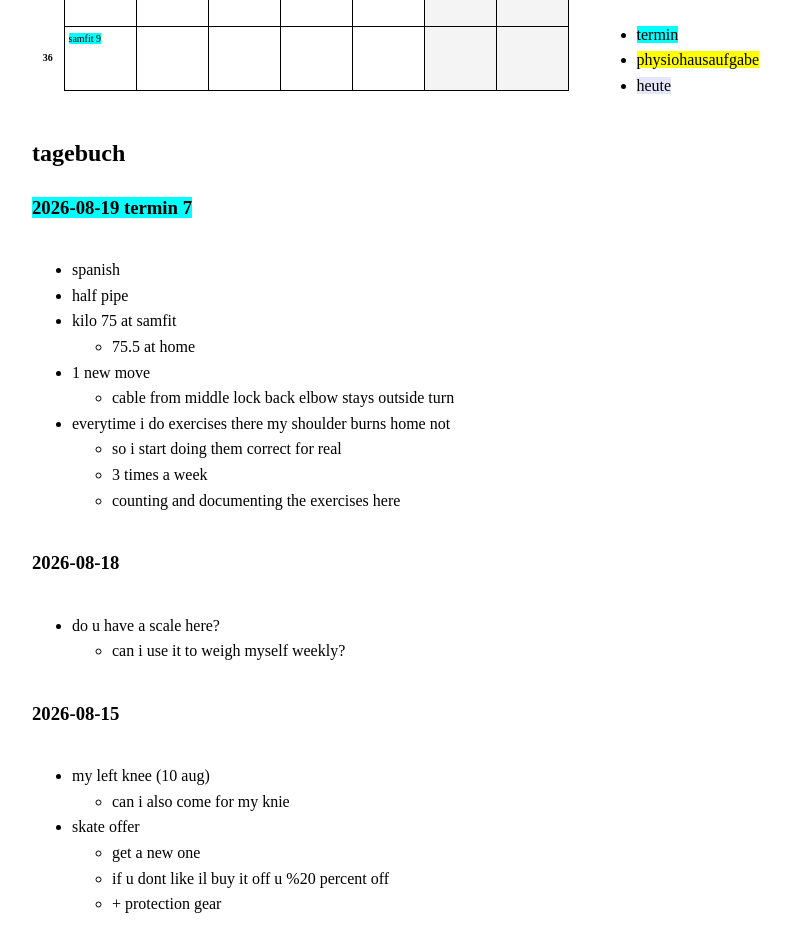
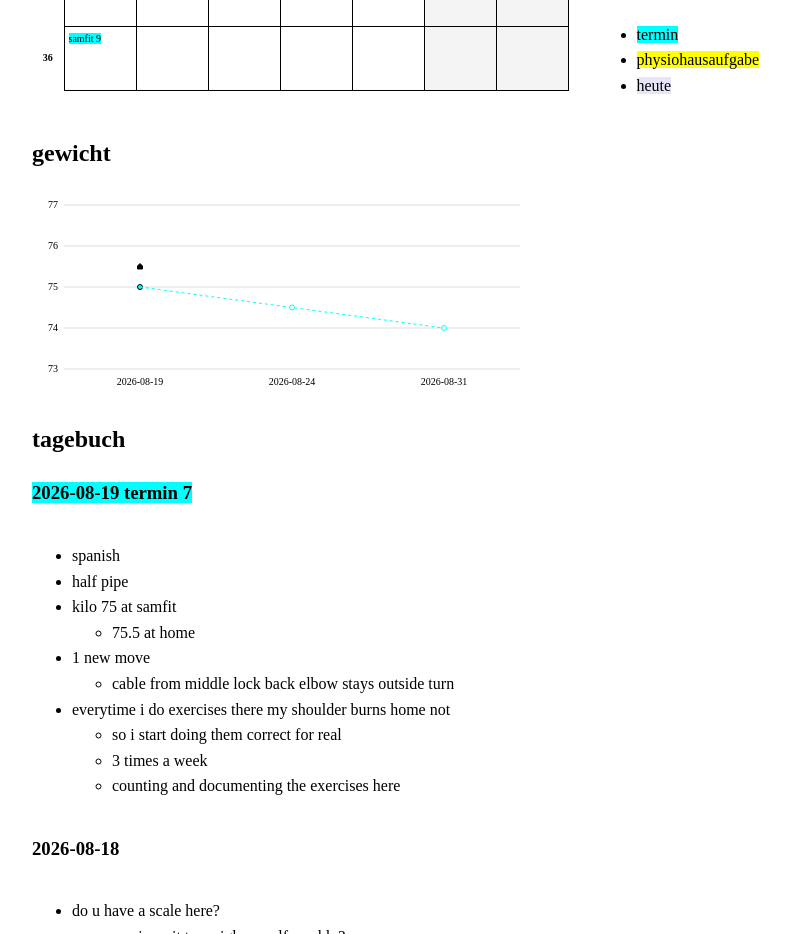
Before and after one commit to borawhocodess/salihboraozturk.com, a plain HTML site: page other/webpages/physio.html in a window 1280 px wide. Shown: the part 1000-1934 px from the top of the page, without its empty margins (0-790 px from the left). Drawn offline with Linux system fonts and the light colour scheme.

Commit message:
initialise gewicht tracking
Co-Authored-By: Claude Opus 5 <noreply@anthropic.com>

```diff
--- a/other/webpages/physio.html
+++ b/other/webpages/physio.html
@@ -29,6 +29,10 @@
             padding: 4px;
             vertical-align: top;
             white-space: nowrap;
+        }
+
+        svg.gewicht {
+            font-size: 10px;
         }
 
         body > ul {
@@ -209,6 +213,12 @@
         <li><mark class="today">heute</mark></li>
     </ul>
 
+    <h2>gewicht</h2>
+
+    <div style="display: inline-block; padding-right: 24px">
+        <svg class="gewicht" id="gewicht" width="536" height="200"></svg>
+    </div>
+
     <h2>tagebuch</h2>
 
     <h3><mark>2026-08-19 termin 7</mark></h3>
@@ -290,6 +300,115 @@
     <footer>&copy; 2026 sbo</footer>
 
     <script>
+        var gewicht = [
+            ["2026-08-19", 75, 75.5, null],
+            ["2026-08-24", null, null, 74.5],
+            ["2026-08-31", null, null, 74]
+        ];
+
+        var svg = document.getElementById("gewicht");
+
+        var width = 536;
+        var height = 200;
+        var padLeft = 32;
+        var padRight = 48;
+        var padTop = 12;
+        var padBottom = 24;
+
+        var values = [];
+
+        for (var i = 0; i < gewicht.length; i++) {
+            for (var j = 1; j < gewicht[i].length; j++) {
+                if (gewicht[i][j] != null) values.push(gewicht[i][j]);
+            }
+        }
+
+        var low = Math.floor(Math.min.apply(null, values) - 1);
+        var high = Math.ceil(Math.max.apply(null, values) + 1);
+
+        function px(index) {
+            return padLeft + (index + 0.5) / gewicht.length * (width - padLeft - padRight);
+        }
+
+        function py(kilo) {
+            return padTop + (high - kilo) / (high - low) * (height - padTop - padBottom);
+        }
+
+        function draw(name, attrs, text) {
+            var node = document.createElementNS("http://www.w3.org/2000/svg", name);
+
+            for (var key in attrs) node.setAttribute(key, attrs[key]);
+            if (text != null) node.textContent = text;
+
+            svg.appendChild(node);
+        }
+
+        for (var kilo = low; kilo <= high; kilo++) {
+            draw("line", { x1: padLeft, y1: py(kilo), x2: width - padRight, y2: py(kilo), stroke: "#ddd" });
+            draw("text", { x: padLeft - 6, y: py(kilo) + 3, "text-anchor": "end" }, kilo);
+        }
+
+        for (var i = 0; i < gewicht.length; i++) {
+            draw("text", { x: px(i), y: height - 8, "text-anchor": "middle" }, gewicht[i][0]);
+        }
+
+        function points(column) {
+            var list = [];
+
+            for (var i = 0; i < gewicht.length; i++) {
+                if (gewicht[i][column] != null) list.push([px(i), py(gewicht[i][column])]);
+            }
+
+            return list;
+        }
+
+        var series = [
+            { column: 1, color: "cyan", border: "black", shape: "circle", dash: "none", hollow: false, from: null },
+            { column: 2, color: "black", border: "black", shape: "house", dash: "none", hollow: false, from: null },
+            { column: 3, color: "cyan", border: "cyan", shape: "circle", dash: "3 3", hollow: true, from: 1 }
+        ];
+
+        series.forEach(function (line) {
+            var list = points(line.column);
+
+            if (list.length == 0) return;
+
+            var path = list;
+
+            if (line.from != null) {
+                var start = points(line.from);
+
+                if (start.length > 0) path = [start[start.length - 1]].concat(list);
+            }
+
+            draw("polyline", {
+                points: path.map(function (point) { return point.join(","); }).join(" "),
+                fill: "none",
+                stroke: line.color,
+                "stroke-dasharray": line.dash
+            });
+
+            list.forEach(function (point) {
+                var fill = line.hollow ? "white" : line.color;
+
+                if (line.shape == "house") {
+                    var house = [[0, -3], [2.5, -0.5], [2.5, 2.5], [-2.5, 2.5], [-2.5, -0.5]];
+
+                    draw("polygon", {
+                        points: house.map(function (corner) {
+                            return (point[0] + corner[0]) + "," + (point[1] + corner[1]);
+                        }).join(" "),
+                        fill: fill,
+                        stroke: line.border
+                    });
+                } else {
+                    draw("circle", { cx: point[0], cy: point[1], r: 2.5, fill: fill, stroke: line.border });
+                }
+            });
+        });
+    </script>
+
+    <script>
         var now = new Date();
         var day = (now.getDay() + 6) % 7;
 
```
